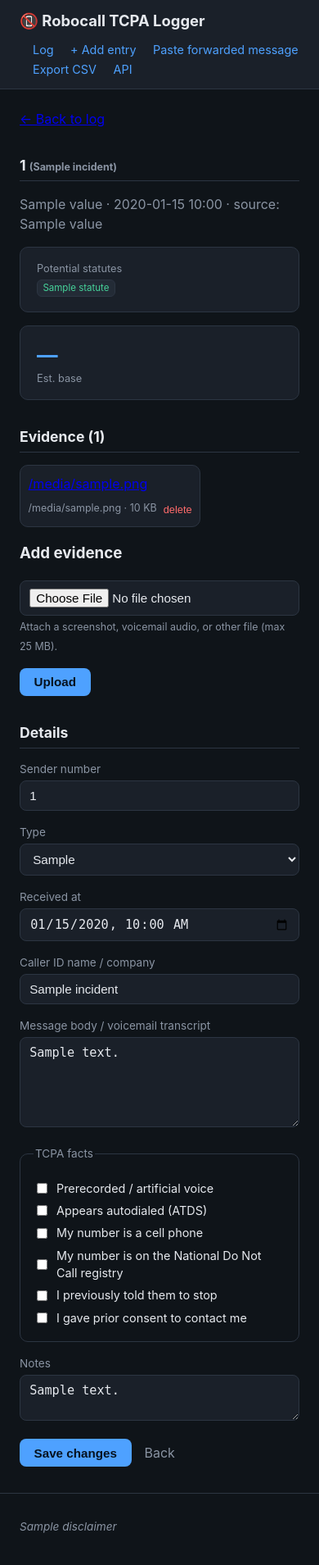
After one commit to cdrake118/azure, a FastAPI app: template app/templates/detail.html in a window 390 px wide. The commit adds this page. Shown: the top 1909 px of the page at 82% size. Run offline with FastAPI, Linux system fonts and the light colour scheme; the template is opened without the code that fills it: most values are stand-ins (such as "Sample title", 1, 10 or a date in 2020).

Commit message:
Add incident detail page and two-step screenshot+voicemail flow with OCR
Detail page:
- /incident/{id} shows all attachments (image previews + audio players),
  potential statutes/damages, an Add-evidence upload, per-attachment delete,
  and an editable TCPA-facts form. Log rows link to it.

Two-step linked upload (screenshot first, then voicemail):
- POST /api/voicemails/screenshot creates a voicemail incident from an image.
- POST /api/voicemails/audio attaches audio, auto-linking to the most recent
  voicemail incident still missing audio (or an explicit incident_id, or a
  from_number fallback so audio is never dropped).
- Voicemail uploads default to_number_is_cell=True so 227(b) analysis works.

Read the caller's number from the screenshot:
- Screenshot endpoint accepts ocr_text (from iOS "Extract Text from Image")
  and parses the number from it, so nothing is typed; raw OCR kept as
  raw_message. New ingest.extract_phone_number helper.

Docs/tests:
- docs/ios-shortcut.md: two-shortcut flow with on-device OCR.
- README updates; 13 new tests (51 passing).

Co-Authored-By: Claude Fable 5 <noreply@anthropic.com>
Claude-Session: https://claude.ai/code/session_014GuXvUVigQnYcoHHRfeaBs

```diff
--- a/app/main.py
+++ b/app/main.py
@@ -191,11 +191,123 @@ async def api_upload_voicemail(
         schemas.IncidentCreate(
             received_at=_parse_form_dt(received_at) or datetime.now(timezone.utc),
             contact_type=ContactType.voicemail,
+            to_number_is_cell=True,
             from_number=from_number.strip(),
             message_body=message_body or None,
             source=Source.api,
         ),
     )
+    crud.create_attachment(
+        db, incident.id, data, filename=file.filename, content_type=file.content_type
+    )
+    db.refresh(incident)
+    return incident
+
+
+@app.post(
+    "/api/voicemails/screenshot",
+    response_model=schemas.IncidentOut,
+    dependencies=[Depends(require_upload_auth)],
+)
+async def api_upload_screenshot(
+    file: UploadFile = File(...),
+    from_number: str | None = Form(None),
+    ocr_text: str | None = Form(None),
+    received_at: str | None = Form(None),
+    message_body: str | None = Form(None),
+    db: Session = Depends(get_db),
+):
+    """Step 1 of the two-step flow: create a voicemail incident from a screenshot.
+
+    The caller's number can be supplied explicitly via ``from_number`` or read
+    from ``ocr_text`` — the text iOS extracts from the screenshot on-device
+    ("Extract Text from Image"), so nothing needs to be typed. The raw OCR text
+    is kept on the incident as ``raw_message`` for reference.
+
+    The incident is created with the screenshot attached and no audio yet, so a
+    subsequent POST to /api/voicemails/audio (with no incident id) auto-links the
+    voicemail recording to it.
+    """
+    data = await _read_upload(file)
+
+    number = (from_number or "").strip() or ingest.extract_phone_number(ocr_text or "")
+    if not number:
+        raise HTTPException(
+            status_code=422,
+            detail=(
+                "Could not determine the caller's number. Include a from_number "
+                "field, or ocr_text containing the number."
+            ),
+        )
+
+    incident = crud.create_incident(
+        db,
+        schemas.IncidentCreate(
+            received_at=_parse_form_dt(received_at) or datetime.now(timezone.utc),
+            contact_type=ContactType.voicemail,
+            to_number_is_cell=True,
+            from_number=number,
+            message_body=message_body or None,
+            raw_message=ocr_text or None,
+            source=Source.api,
+        ),
+    )
+    crud.create_attachment(
+        db, incident.id, data, filename=file.filename, content_type=file.content_type
+    )
+    db.refresh(incident)
+    return incident
+
+
+@app.post(
+    "/api/voicemails/audio",
+    response_model=schemas.IncidentOut,
+    dependencies=[Depends(require_upload_auth)],
+)
+async def api_upload_voicemail_audio(
+    file: UploadFile = File(...),
+    incident_id: int | None = Form(None),
+    from_number: str | None = Form(None),
+    db: Session = Depends(get_db),
+):
+    """Step 2 of the two-step flow: attach voicemail audio to an incident.
+
+    Resolution order for which incident the audio belongs to:
+      1. An explicit ``incident_id`` form field, if provided.
+      2. Otherwise, the most recent voicemail incident that has a screenshot but
+         no audio yet (auto-link).
+      3. Otherwise, if ``from_number`` is provided, a brand-new incident.
+    Step 3 means audio is never silently dropped even if no screenshot was sent.
+    """
+    data = await _read_upload(file)
+
+    incident = None
+    if incident_id is not None:
+        incident = crud.get_incident(db, incident_id)
+        if incident is None:
+            raise HTTPException(status_code=404, detail="Incident not found")
+    else:
+        incident = crud.latest_incident_awaiting_audio(db)
+
+    if incident is None:
+        if not from_number:
+            raise HTTPException(
+                status_code=422,
+                detail=(
+                    "No incident is awaiting audio. Upload a screenshot first, "
+                    "or include a from_number to create a new incident."
+                ),
+            )
+        incident = crud.create_incident(
+            db,
+            schemas.IncidentCreate(
+                contact_type=ContactType.voicemail,
+                to_number_is_cell=True,
+                from_number=from_number.strip(),
+                source=Source.api,
+            ),
+        )
+
     crud.create_attachment(
         db, incident.id, data, filename=file.filename, content_type=file.content_type
     )
@@ -365,6 +477,91 @@ def web_ingest(
     return RedirectResponse(url="/", status_code=303)
 
 
+@app.get("/incident/{incident_id}", response_class=HTMLResponse)
+def web_incident_detail(
+    incident_id: int, request: Request, db: Session = Depends(get_db)
+):
+    incident = crud.get_incident(db, incident_id)
+    if incident is None:
+        raise HTTPException(status_code=404, detail="Incident not found")
+    findings = analyze_all(crud.all_incidents(db)).get(incident_id, [])
+    base, treble = damages_for_findings(findings)
+    return templates.TemplateResponse(
+        request,
+        "detail.html",
+        {
+            "incident": incident,
+            "findings": findings,
+            "base": base,
+            "treble": treble,
+            "contact_types": [t.value for t in ContactType],
+            "disclaimer": DISCLAIMER,
+        },
+    )
+
+
+@app.post("/incident/{incident_id}/edit")
+def web_incident_edit(
+    incident_id: int,
+    from_number: str = Form(...),
+    contact_type: str = Form("voicemail"),
+    received_at: str = Form(""),
+    message_body: str = Form(""),
+    caller_id_name: str = Form(""),
+    is_prerecorded: str = Form(""),
+    is_autodialed: str = Form(""),
+    to_number_is_cell: str = Form(""),
+    on_dnc_registry: str = Form(""),
+    prior_consent: str = Form(""),
+    opted_out: str = Form(""),
+    notes: str = Form(""),
+    db: Session = Depends(get_db),
+):
+    changes = {
+        "from_number": from_number.strip(),
+        "contact_type": ContactType(contact_type),
+        "received_at": _parse_form_dt(received_at),
+        "message_body": message_body or None,
+        "caller_id_name": caller_id_name or None,
+        "is_prerecorded": _checkbox(is_prerecorded),
+        "is_autodialed": _checkbox(is_autodialed),
+        "to_number_is_cell": _checkbox(to_number_is_cell),
+        "on_dnc_registry": _checkbox(on_dnc_registry),
+        "prior_consent": _checkbox(prior_consent),
+        "opted_out": _checkbox(opted_out),
+        "notes": notes or None,
+    }
+    if changes["received_at"] is None:
+        # Don't wipe an existing timestamp when the field is left blank.
+        changes.pop("received_at")
+    if crud.update_incident(db, incident_id, changes) is None:
+        raise HTTPException(status_code=404, detail="Incident not found")
+    return RedirectResponse(url=f"/incident/{incident_id}", status_code=303)
+
+
+@app.post("/incident/{incident_id}/attach")
+async def web_incident_attach(
+    incident_id: int,
+    file: UploadFile = File(...),
+    db: Session = Depends(get_db),
+):
+    if crud.get_incident(db, incident_id) is None:
+        raise HTTPException(status_code=404, detail="Incident not found")
+    if file.filename:
+        data = await _read_upload(file)
+        crud.create_attachment(
+            db, incident_id, data, filename=file.filename, content_type=file.content_type
+        )
+    return RedirectResponse(url=f"/incident/{incident_id}", status_code=303)
+
+
+@app.post("/attachment/{attachment_id}/delete")
+def web_attachment_delete(attachment_id: int, db: Session = Depends(get_db)):
+    incident_id = crud.delete_attachment(db, attachment_id)
+    target = f"/incident/{incident_id}" if incident_id else "/"
+    return RedirectResponse(url=target, status_code=303)
+
+
 @app.post("/delete/{incident_id}")
 def web_delete(incident_id: int, db: Session = Depends(get_db)):
     crud.delete_incident(db, incident_id)
--- a/app/static/style.css
+++ b/app/static/style.css
@@ -62,6 +62,18 @@ tr.actionable { background: rgba(78, 161, 255, 0.06); }
 .nowrap { white-space: nowrap; }
 .msg { color: var(--text); max-width: 360px; }
 audio { width: 220px; max-width: 100%; height: 34px; vertical-align: middle; }
+img.thumb { height: 48px; border-radius: 6px; border: 1px solid var(--border); vertical-align: middle; }
+
+.attachments { display: flex; flex-wrap: wrap; gap: 1rem; }
+.att {
+  background: var(--panel);
+  border: 1px solid var(--border);
+  border-radius: 10px;
+  padding: 0.6rem;
+  max-width: 260px;
+}
+.att img { max-width: 240px; max-height: 360px; border-radius: 8px; display: block; }
+.att-meta { display: flex; align-items: center; justify-content: space-between; gap: 0.5rem; margin-top: 0.4rem; }
 .muted, .empty { color: var(--muted); }
 
 .badge {
--- /dev/null
+++ b/app/templates/detail.html
@@ -0,0 +1,114 @@
+{% extends "base.html" %}
+{% block title %}{{ incident.from_number }} · {{ incident.received_at.strftime("%Y-%m-%d %H:%M") }}{% endblock %}
+{% block content %}
+
+<p><a href="/">← Back to log</a></p>
+
+<h2>{{ incident.from_number }}
+  {% if incident.caller_id_name %}<small>({{ incident.caller_id_name }})</small>{% endif %}
+</h2>
+<p class="muted">
+  {{ incident.contact_type.value.replace("_", " ") }} ·
+  {{ incident.received_at.strftime("%Y-%m-%d %H:%M %Z") }} ·
+  source: {{ incident.source.value }}
+</p>
+
+<div class="cards">
+  <div class="card">
+    <div class="label">Potential statutes</div>
+    {% for f in findings %}
+      <div><span class="badge" title="{{ f.description }}">{{ f.statute }}</span></div>
+    {% else %}
+      <div class="muted">None flagged from the current facts</div>
+    {% endfor %}
+  </div>
+  <div class="card">
+    <div class="num">{% if base %}${{ "{:,}".format(base) }}{% else %}—{% endif %}</div>
+    <div class="label">Est. base{% if treble %} · up to ${{ "{:,}".format(treble) }} if willful{% endif %}</div>
+  </div>
+</div>
+
+<h2>Evidence ({{ incident.attachments|length }})</h2>
+<div class="attachments">
+  {% for a in incident.attachments %}
+  <div class="att">
+    {% if a.content_type.startswith("image") %}
+      <a href="/api/attachments/{{ a.id }}" target="_blank">
+        <img src="/api/attachments/{{ a.id }}" alt="{{ a.filename }}" />
+      </a>
+    {% elif a.content_type.startswith("audio") %}
+      <audio controls preload="none" src="/api/attachments/{{ a.id }}"></audio>
+    {% else %}
+      <a href="/api/attachments/{{ a.id }}?download=true">{{ a.filename or "file" }}</a>
+    {% endif %}
+    <div class="att-meta">
+      <small>{{ a.filename or "file" }} · {{ (a.size_bytes / 1024)|round(1) }} KB</small>
+      <form method="post" action="/attachment/{{ a.id }}/delete" onsubmit="return confirm('Delete this attachment?');">
+        <button class="link-danger" type="submit">delete</button>
+      </form>
+    </div>
+  </div>
+  {% else %}
+  <p class="muted">No evidence attached yet.</p>
+  {% endfor %}
+</div>
+
+<h3>Add evidence</h3>
+<form method="post" action="/incident/{{ incident.id }}/attach" enctype="multipart/form-data" class="entry">
+  <div class="field">
+    <input type="file" name="file" accept="audio/*,image/*" required />
+    <small>Attach a screenshot, voicemail audio, or other file (max 25&nbsp;MB).</small>
+  </div>
+  <div class="actions"><button type="submit">Upload</button></div>
+</form>
+
+<h2>Details</h2>
+<form method="post" action="/incident/{{ incident.id }}/edit" class="entry">
+  <div class="field">
+    <label>Sender number</label>
+    <input name="from_number" value="{{ incident.from_number }}" required />
+  </div>
+  <div class="field">
+    <label>Type</label>
+    <select name="contact_type">
+      {% for t in contact_types %}
+      <option value="{{ t }}" {{ "selected" if t == incident.contact_type.value else "" }}>{{ t.replace("_", " ") }}</option>
+      {% endfor %}
+    </select>
+  </div>
+  <div class="field">
+    <label>Received at</label>
+    <input type="datetime-local" name="received_at"
+           value="{{ incident.received_at.strftime('%Y-%m-%dT%H:%M') }}" />
+  </div>
+  <div class="field">
+    <label>Caller ID name / company</label>
+    <input name="caller_id_name" value="{{ incident.caller_id_name or '' }}" />
+  </div>
+  <div class="field full">
+    <label>Message body / voicemail transcript</label>
+    <textarea name="message_body" rows="5">{{ incident.message_body or "" }}</textarea>
+  </div>
+
+  <fieldset>
+    <legend>TCPA facts</legend>
+    <label class="chk"><input type="checkbox" name="is_prerecorded" {{ "checked" if incident.is_prerecorded else "" }} /> Prerecorded / artificial voice</label>
+    <label class="chk"><input type="checkbox" name="is_autodialed" {{ "checked" if incident.is_autodialed else "" }} /> Appears autodialed (ATDS)</label>
+    <label class="chk"><input type="checkbox" name="to_number_is_cell" {{ "checked" if incident.to_number_is_cell else "" }} /> My number is a cell phone</label>
+    <label class="chk"><input type="checkbox" name="on_dnc_registry" {{ "checked" if incident.on_dnc_registry else "" }} /> My number is on the National Do Not Call registry</label>
+    <label class="chk"><input type="checkbox" name="opted_out" {{ "checked" if incident.opted_out else "" }} /> I previously told them to stop</label>
+    <label class="chk"><input type="checkbox" name="prior_consent" {{ "checked" if incident.prior_consent else "" }} /> I gave prior consent to contact me</label>
+  </fieldset>
+
+  <div class="field full">
+    <label>Notes</label>
+    <textarea name="notes" rows="2">{{ incident.notes or "" }}</textarea>
+  </div>
+
+  <div class="actions">
+    <button type="submit">Save changes</button>
+    <a href="/" class="cancel">Back</a>
+  </div>
+</form>
+
+{% endblock %}
--- a/app/templates/index.html
+++ b/app/templates/index.html
@@ -51,6 +51,8 @@
         {% for a in row.incident.attachments %}
           {% if a.content_type.startswith("audio") %}
             <audio controls preload="none" src="/api/attachments/{{ a.id }}"></audio>
+          {% elif a.content_type.startswith("image") %}
+            <a href="/incident/{{ row.incident.id }}"><img class="thumb" src="/api/attachments/{{ a.id }}" alt="screenshot" /></a>
           {% else %}
             <a href="/api/attachments/{{ a.id }}?download=true">{{ a.filename or "file" }}</a>
           {% endif %}
@@ -66,7 +68,8 @@
         {% endfor %}
       </td>
       <td class="nowrap">{% if row.base %}${{ "{:,}".format(row.base) }}–${{ "{:,}".format(row.treble) }}{% else %}—{% endif %}</td>
-      <td>
+      <td class="nowrap">
+        <a href="/incident/{{ row.incident.id }}">view</a>
         <form method="post" action="/delete/{{ row.incident.id }}" onsubmit="return confirm('Delete this entry?');">
           <button class="link-danger" type="submit">delete</button>
         </form>
```
Also changed, not shown: app/auth.py (+7 -3 lines), app/crud.py (+78 -1 lines), app/ingest.py (+11 -0 lines), docs/ios-shortcut.md (+69 -5 lines), tests/test_detail.py (added, +178 -0 lines), README.md.
